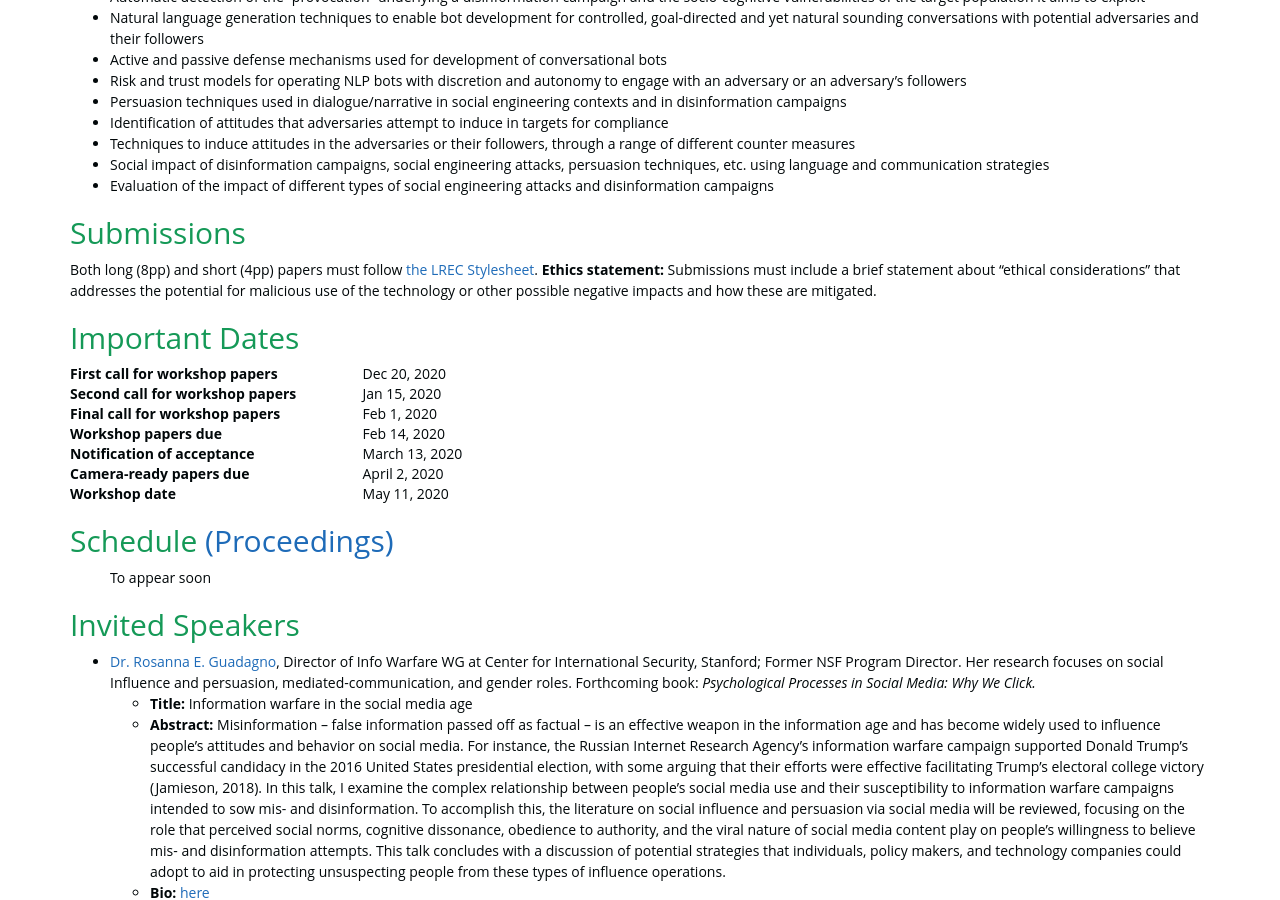
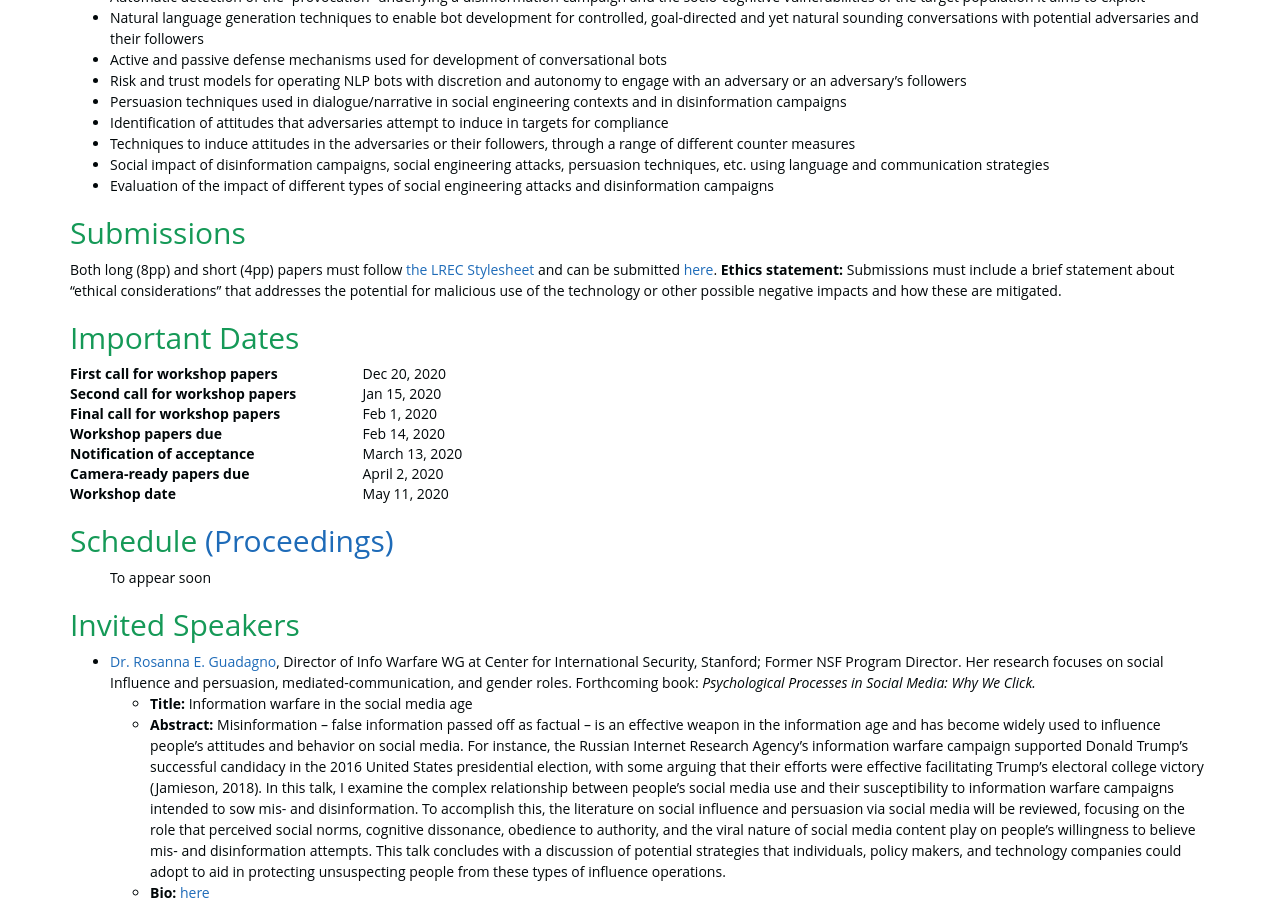
Before and after one commit to social-threats/social-threats.github.io, a Jekyll site: the page built from index.html, in a window 1280 px wide and 900 px high, scrolled down 1098 px. Built offline with Jekyll 4.4.1, drawn with Linux system fonts in a browser that asks for light colours; nearby versions of some CDN libraries.

Commit message:
added submission page

```diff
--- a/_includes/_STOC_2020/submissions.html
+++ b/_includes/_STOC_2020/submissions.html
@@ -3,5 +3,5 @@
 <h2>Submissions</h2>
 
 Both long (8pp) and short (4pp) papers must follow <a href="https://lrec2020.lrec-conf.org/en/submission2020/authors-kit/">the
-    LREC Stylesheet</a>.
+    LREC Stylesheet</a> and can be submitted <a href=" https://www.softconf.com/lrec2020/STOC2020/">here</a>.
 <b>Ethics statement:</b> Submissions must include a brief statement about “ethical considerations” that addresses the potential for malicious use of the technology or other possible negative impacts and how these are mitigated.
```
